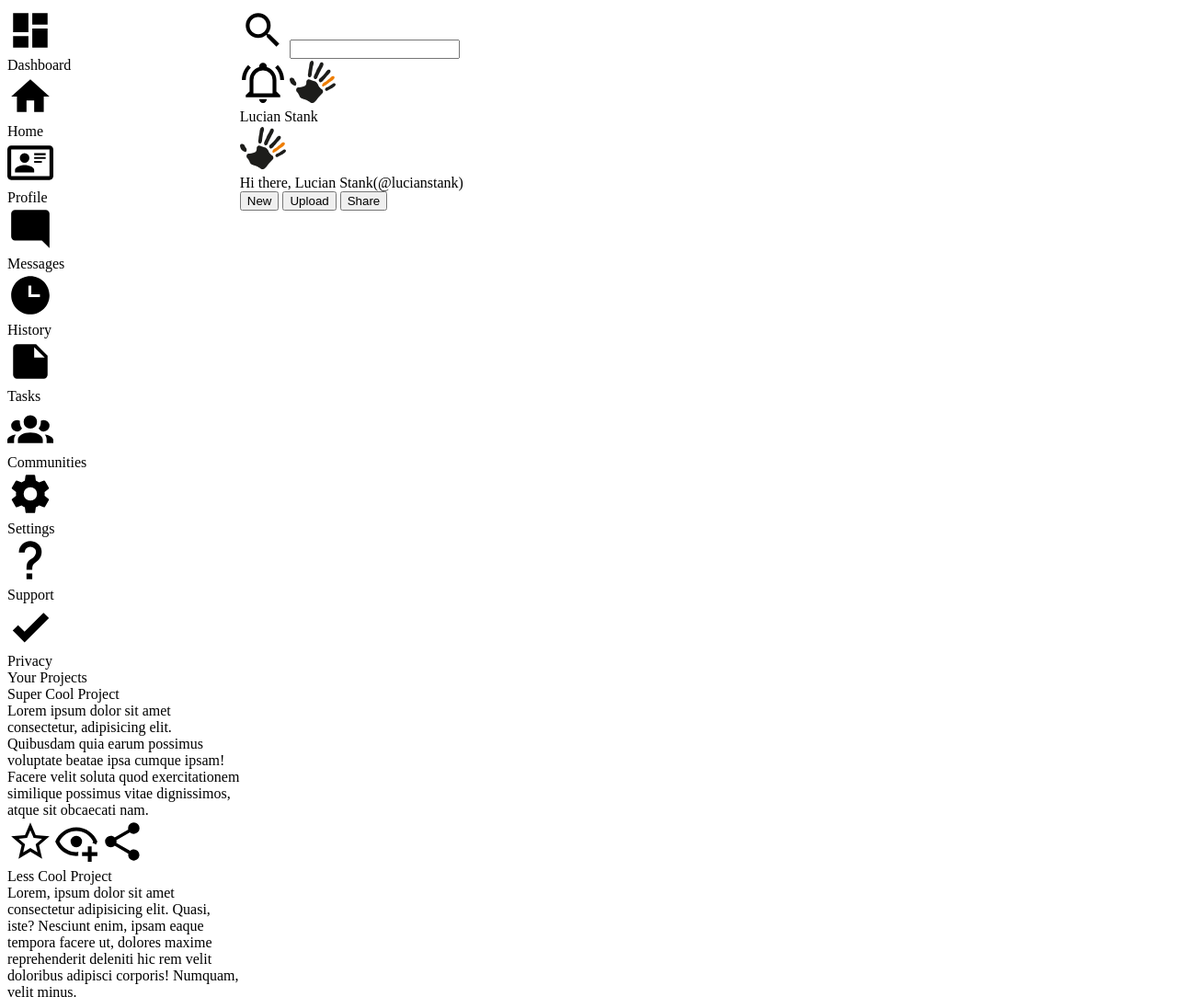
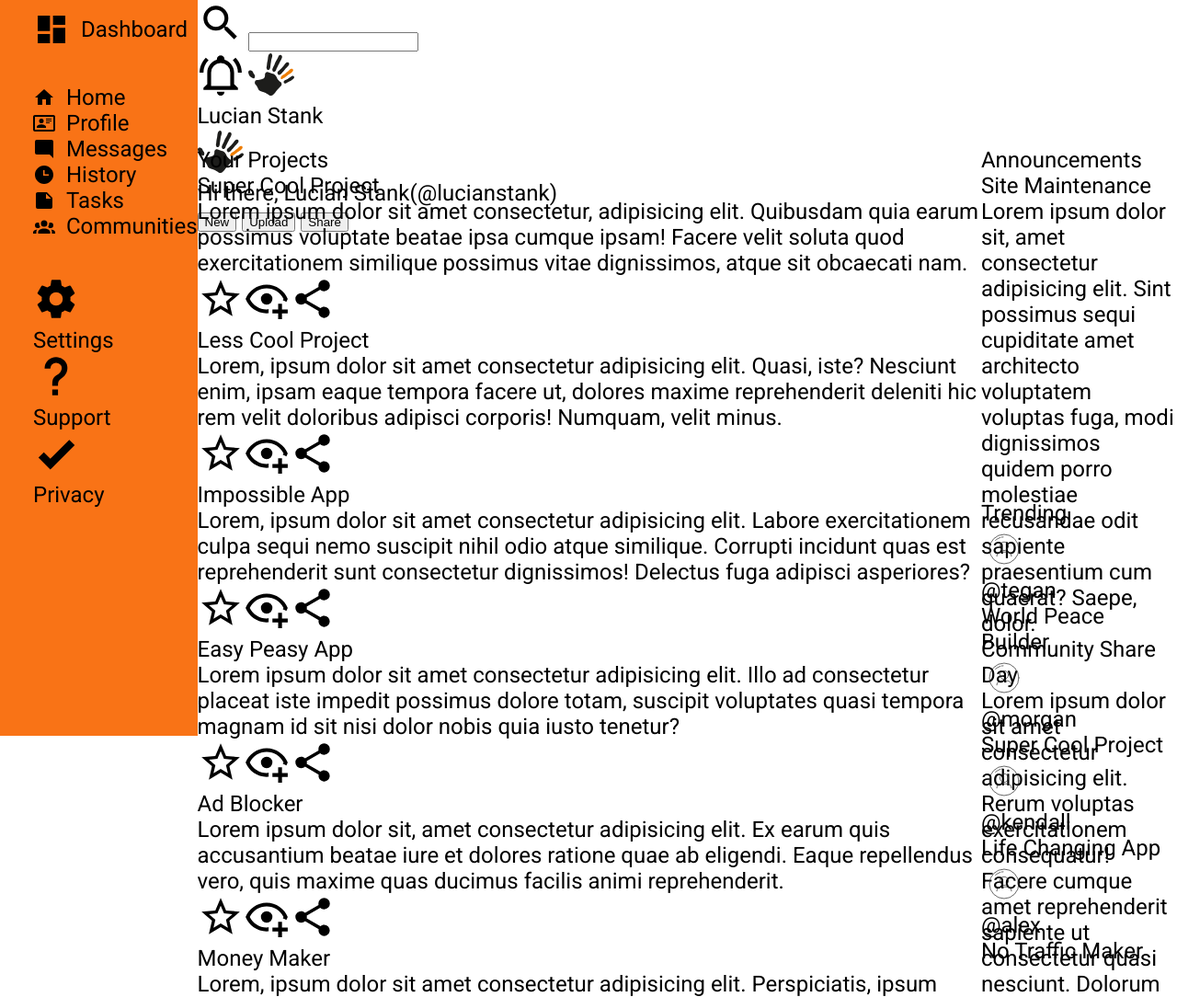
Before and after one commit to zrtgzrtg/admin-dashboard, a plain HTML site: page index.html in a window 1280 px wide. Shown: the top 1084 px of the page at 92% size. Drawn offline with Linux system fonts and the light colour scheme.

Commit message:
Started layout for the sidebar
used orange black color scheme as visible in the README

```diff
--- a/index.html
+++ b/index.html
@@ -14,24 +14,6 @@
   </head>
   <body>
     <div class="container">
-      <div class="header">
-        <div class="header-searchbar">
-          <img src="svg-pack/magnify.svg" alt="" />
-          <input type="search" />
-        </div>
-        <div class="header-profile">
-          <img src="svg-pack/bell-ring-outline.svg" alt="" />
-          <img src="svg-pack/AOF.F.svg" alt="" />
-          <div>Lucian Stank</div>
-        </div>
-        <div class="header-main">
-          <img src="svg-pack/AOF.F.svg" alt="" />
-          <div>Hi there, Lucian Stank(@lucianstank)</div>
-          <button>New</button>
-          <button>Upload</button>
-          <button>Share</button>
-        </div>
-      </div>
       <div class="sidebar">
         <div class="sidebar-dashboard">
           <img src="svg-pack/view-dashboard.svg" alt="" />
@@ -78,9 +60,30 @@
           </div>
         </div>
       </div>
+      <div class="right-side">
+        <div class="header">
+          <div class="header-searchbar">
+            <img src="svg-pack/magnify.svg" alt="" />
+            <input type="search" />
+          </div>
+          <div class="header-profile">
+            <img src="svg-pack/bell-ring-outline.svg" alt="" />
+            <img src="svg-pack/AOF.F.svg" alt="" />
+            <div>Lucian Stank</div>
+          </div>
+          <div class="header-main">
+            <img src="svg-pack/AOF.F.svg" alt="" />
+            <div>Hi there, Lucian Stank(@lucianstank)</div>
+            <button>New</button>
+            <button>Upload</button>
+            <button>Share</button>
+          </div>
+        </div>
         <div class="content">
           <div class="content-projects">
-          <div class="content-projects-title content-title">Your Projects</div>
+            <div class="content-projects-title content-title">
+              Your Projects
+            </div>
             <div class="content-projects-wrapper">
               <div>
                 <div class="content-projects-subtitle">Super Cool Project</div>
@@ -100,10 +103,10 @@
               <div>
                 <div class="content-projects-subtitle">Less Cool Project</div>
                 <div>
-                Lorem, ipsum dolor sit amet consectetur adipisicing elit. Quasi,
-                iste? Nesciunt enim, ipsam eaque tempora facere ut, dolores
-                maxime reprehenderit deleniti hic rem velit doloribus adipisci
-                corporis! Numquam, velit minus.
+                  Lorem, ipsum dolor sit amet consectetur adipisicing elit.
+                  Quasi, iste? Nesciunt enim, ipsam eaque tempora facere ut,
+                  dolores maxime reprehenderit deleniti hic rem velit doloribus
+                  adipisci corporis! Numquam, velit minus.
                 </div>
                 <div>
                   <img src="svg-pack/star-outline.svg" alt="" /><img
@@ -115,9 +118,9 @@
               <div>
                 <div class="content-projects-subtitle">Impossible App</div>
                 <div>
-                Lorem, ipsum dolor sit amet consectetur adipisicing elit. Labore
-                exercitationem culpa sequi nemo suscipit nihil odio atque
-                similique. Corrupti incidunt quas est reprehenderit sunt
+                  Lorem, ipsum dolor sit amet consectetur adipisicing elit.
+                  Labore exercitationem culpa sequi nemo suscipit nihil odio
+                  atque similique. Corrupti incidunt quas est reprehenderit sunt
                   consectetur dignissimos! Delectus fuga adipisci asperiores?
                 </div>
                 <div>
@@ -130,10 +133,10 @@
               <div>
                 <div class="content-projects-subtitle">Easy Peasy App</div>
                 <div>
-                Lorem ipsum dolor sit amet consectetur adipisicing elit. Illo ad
-                consectetur placeat iste impedit possimus dolore totam, suscipit
-                voluptates quasi tempora magnam id sit nisi dolor nobis quia
-                iusto tenetur?
+                  Lorem ipsum dolor sit amet consectetur adipisicing elit. Illo
+                  ad consectetur placeat iste impedit possimus dolore totam,
+                  suscipit voluptates quasi tempora magnam id sit nisi dolor
+                  nobis quia iusto tenetur?
                 </div>
                 <div>
                   <img src="svg-pack/star-outline.svg" alt="" /><img
@@ -180,7 +183,9 @@
             </div>
             <div class="content-announcements-wrapper">
               <div>
-              <div class="content-announcements-subtitle">Site Maintenance</div>
+                <div class="content-announcements-subtitle">
+                  Site Maintenance
+                </div>
                 <div>
                   Lorem ipsum dolor sit, amet consectetur adipisicing elit. Sint
                   possimus sequi cupiditate amet architecto voluptatem voluptas
@@ -205,10 +210,10 @@
                   Updated Privacy Policy
                 </div>
                 <div>
-                Lorem ipsum dolor sit amet consectetur adipisicing elit. Neque,
-                aspernatur. Recusandae possimus non exercitationem quia eius
-                vero, iure accusantium modi iusto nisi adipisci nobis odit odio
-                vitae pariatur, ea quis?
+                  Lorem ipsum dolor sit amet consectetur adipisicing elit.
+                  Neque, aspernatur. Recusandae possimus non exercitationem quia
+                  eius vero, iure accusantium modi iusto nisi adipisci nobis
+                  odit odio vitae pariatur, ea quis?
                 </div>
               </div>
             </div>
@@ -240,5 +245,6 @@
           </div>
         </div>
       </div>
+    </div>
   </body>
 </html>
--- a/style.css
+++ b/style.css
@@ -1,15 +1,86 @@
 
 :root {
     --my-orange: #f97316;
+    padding-bottom: 20px;
+    font-size: 1.5rem;
 }
+body {
+    padding: 0;
+    margin: 0;
+    font-family: "Roboto";
+}
+/* outer layout start */
 .container {
     display: grid;
-    grid-template-columns: 1fr 4fr;
+    grid-template-columns: 1fr 6fr;
 }
 .sidebar {
     grid-column: 1 / 2;
+    grid-row: 1 / 50;
+}
+.right-side {
+    display: grid;
+    grid-template-rows: 20vh 80vh;
+}
+.header {
+    grid-row: 1 / 2;
+}
+.content {
+    grid-row: 2 /3;
+    display: grid;
+    grid-template-columns: 4fr 1fr;
+    grid-template-rows: repeat(5, 16vh);
+}
+.content-projects {
+    grid-column: 1 / 2;
     grid-row: 1 / -1;
 }
+.content-announcements {
+    grid-column: 2 / 3;
+    grid-row: 1 / 4;
+}
+.content-trending {
+    grid-column: 2 / 3;
+    grid-row: 4 / 6;
+}
+
+/* outer layout end */
+
+/* sidebar code start*/
+
+.sidebar {
+    background-color: var(--my-orange);
+    display: flex;
+    flex-direction: column;
+    justify-content: top;
+    gap: 5vh;
+}
+.sidebar > div {
+    margin-left: 1.5rem;
+}
+.sidebar-dashboard {
+    margin-top: 0.5rem ;
+    display: flex;
+    align-items: center;
+    gap: 0.5rem;
+}
+.sidebar-dashboard img {
+    width: 5vh;
+    height:auto;
+    aspect-ratio: 1 / 1;
+}
+.sidebar-main > div {
+    display: flex;
+    gap: 0.5rem;
+    align-items: center;
+}
+.sidebar-main > div > img {
+    width: 3vh;
+    height: auto;
+    aspect-ratio: 1 / 1;
+}
+
+/*sidebar code end */
 img {
     width: 50px;
     height: 50px;
```
Lines whose indentation alone changed are shown as unchanged.
